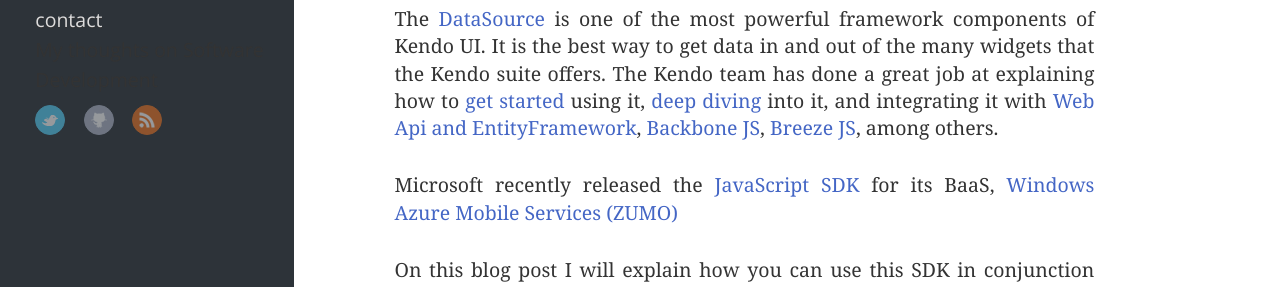
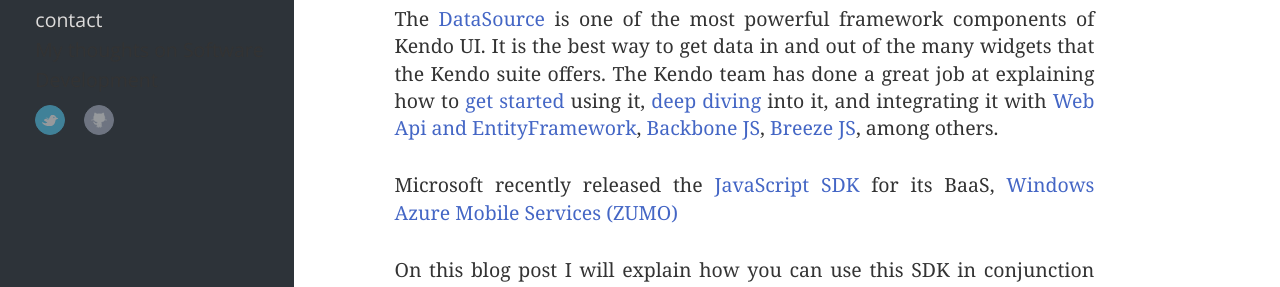
Before and after one commit to ignaciofuentes/ignaciofuentes.github.io, a Jekyll site: the page built from index.html, in a window 1280 px wide. Shown: the part 337-624 px from the top of the page. Built offline with Jekyll 4.4.1, drawn with Linux system fonts in a browser that asks for light colours; nearby versions of some CDN libraries; Markdown is read by kramdown in place of the engine named in the settings; the list of posts is cut into pages by our own code; comment, search, counter and statistics services are not loaded.

Commit message:
no rss yet

```diff
--- a/_includes/header.html
+++ b/_includes/header.html
@@ -21,8 +21,5 @@
 		{% if site.github_user %}
 			<a class="github" href="https://github.com/{{ site.github_user }}" title="GitHub">GitHub</a>
 		{% endif %}
-		{% if site.subscribe_rss %}
-			<a class="rss" href="{{ site.subscribe_rss }}" title="RSS">RSS</a>
-		{% endif %}
 	</div>
 </nav>
```
